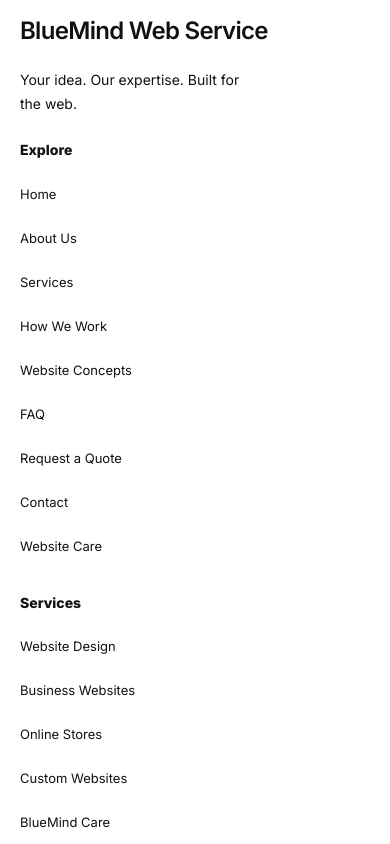
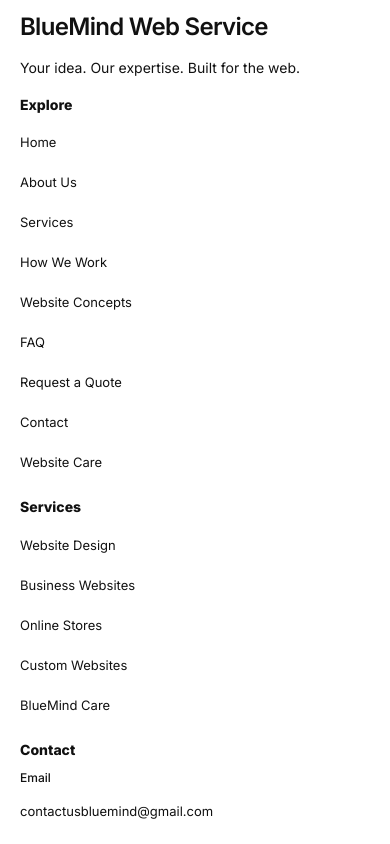
Before and after one commit to m1o223/bluem-ndwebs-rv-cefronend, a Next.js app: page /contact in a window 390 px wide. Shown: the part 1420-2264 px from the top of the page. Built offline with nearby package versions, Linux system fonts and the light colour scheme; no server answers.

Commit message:
Refine responsive footer layout

```diff
--- a/components/site-footer.module.css
+++ b/components/site-footer.module.css
@@ -2,16 +2,16 @@
 .columns { display: grid; grid-template-columns: 1.4fr 1fr 1fr 1.1fr; gap: 36px; padding-bottom: 36px; }
 .brand { display: inline-flex; align-items: center; gap: 10px; color: var(--bluemind-text); font-size: 24px; font-weight: 600; letter-spacing: -.7px; }
 .brandSection > p { max-width: 240px; margin: 18px 0 0; color: var(--bluemind-text); font-size: 14px; line-height: 1.8; }
-.footer h2 { margin: 0 0 14px; color: var(--bluemind-text); font-size: 14px; font-weight: 600; line-height: 1.6; }
+.footer h2 { margin: 0 0 10px; color: var(--bluemind-text); font-size: 14px; font-weight: 600; line-height: 1.6; }
 .footer ul { list-style: none; margin: 0; padding: 0; }
-.linkGroup a { display: inline-flex; align-items: center; min-height: 36px; font-size: 13px; line-height: 1.6; color: var(--bluemind-text); }
+.linkGroup a { display: inline-flex; align-items: center; min-height: 34px; max-width: 100%; font-size: 13px; line-height: 1.45; color: var(--bluemind-text); white-space: normal; }
 .footer a { text-underline-offset: 5px; border-radius: 4px; }
 .footer a:focus-visible { outline: 2px solid var(--bluemind-blue); outline-offset: 4px; border-radius: 3px; }
 .contact dl { margin: 0; }
 .contact dl > div + div { margin-top: 16px; }
 .contact dt { color: var(--bluemind-text); font-size: 12px; font-weight: 500; }
 .contact dd { margin: 7px 0 0; font-size: 13px; line-height: 1.8; color: var(--bluemind-text); overflow-wrap: anywhere; }
-.contact dd a { display: inline-flex; min-height: 36px; align-items: center; color: inherit; }
+.contact dd a { display: inline-flex; min-height: 34px; max-width: 100%; align-items: center; color: inherit; overflow-wrap: anywhere; }
 .contactLink { display: inline-flex; align-items: center; gap: 12px; min-height: 44px; margin-top: 10px; color: var(--bluemind-text); font-size: 13px; font-weight: 500; }
 .footer .note { margin: 12px 0 0; color: var(--bluemind-text); font-size: 11px; line-height: 1.8; }
 .middle { display: grid; grid-template-columns: minmax(0, 1fr); gap: 28px; padding-block: 30px; border-block: 1px solid #dfe4eb; }
@@ -36,5 +36,37 @@
 .bottom nav a { color: inherit; display: inline-flex; min-height: 36px; align-items: center; }
 .bottom .note { margin-top: 7px; }
 .copyright { margin: 0; color: var(--bluemind-text); font-size: 11px; line-height: 1.8; }
-@media (max-width: 1050px) { .columns { grid-template-columns: repeat(2, minmax(0, 1fr)); gap: 32px 48px; } .payments ul { flex-wrap: wrap; justify-content: flex-start; gap: 14px 12px; } .payments li { flex: 0 0 calc(16.666% - 10px); } .bottom { align-items: flex-start; flex-direction: column; gap: 20px; } }
-@media (max-width: 620px) { .footer { padding-block: 34px 24px; } .columns { grid-template-columns: minmax(0, 1fr); gap: 28px; padding-bottom: 28px; } .linkGroup a { min-height: 44px; } .middle { padding-block: 26px; } .bottom nav ul { gap: 12px 20px; } .payments ul { gap: 14px 8px; } .payments li { flex-basis: calc(33.333% - 6px); } .payments img { max-width: 82px; height: 30px; } .payments img[alt="Google Pay"] { max-width: 92px; height: 33px; } }
+@media (max-width: 1050px) {
+  .columns {
+    grid-template-columns: repeat(2, minmax(0, 1fr));
+    grid-template-areas: "brand brand" "explore services" "contact contact";
+    gap: 22px 36px;
+    padding-bottom: 26px;
+  }
+  .brandSection { grid-area: brand; }
+  .exploreGroup { grid-area: explore; }
+  .servicesGroup { grid-area: services; }
+  .contact { grid-area: contact; }
+  .brandSection > p { max-width: 520px; margin-top: 10px; }
+  .payments ul { flex-wrap: wrap; justify-content: flex-start; gap: 14px 12px; }
+  .payments li { flex: 0 0 calc(16.666% - 10px); }
+  .bottom { align-items: flex-start; flex-direction: column; gap: 16px; }
+  :global(body[data-bottom-navigation="true"]) .footer { padding-bottom: calc(110px + env(safe-area-inset-bottom)); }
+}
+
+@media (max-width: 620px) {
+  .footer { padding-block: 30px 24px; }
+  .columns {
+    grid-template-columns: minmax(0, 1fr);
+    grid-template-areas: "brand" "explore" "services" "contact";
+    gap: 18px;
+    padding-bottom: 22px;
+  }
+  .linkGroup a { min-height: 40px; }
+  .middle { gap: 22px; padding-block: 22px; }
+  .bottom nav ul { gap: 10px 18px; }
+  .payments ul { gap: 14px 8px; }
+  .payments li { flex-basis: calc(33.333% - 6px); }
+  .payments img { max-width: 82px; height: 30px; }
+  .payments img[alt="Google Pay"] { max-width: 92px; height: 33px; }
+}
--- a/components/site-footer.tsx
+++ b/components/site-footer.tsx
@@ -15,8 +15,8 @@ export default function SiteFooter({ textEffects = false }: { textEffects?: bool
           <Link href="/" className={styles.brand} aria-label="BlueMind Web Service home"><span>BlueMind Web Service</span></Link>
           <p>{config.brandTagline}</p>
         </div>
-        <nav aria-label="Footer explore" className={styles.linkGroup}><h2>Explore</h2><ul>{config.explore.map(([href,label]) => <li key={href}><Link href={href}><TextActionLabel enabled={textEffects}>{label}</TextActionLabel></Link></li>)}</ul></nav>
-        <nav aria-label="Footer services" className={styles.linkGroup}><h2>Services</h2><ul>{config.services.map(([href,label]) => <li key={label}><Link href={href}><TextActionLabel enabled={textEffects}>{label}</TextActionLabel></Link></li>)}</ul></nav>
+        <nav aria-label="Footer explore" className={`${styles.linkGroup} ${styles.exploreGroup}`}><h2>Explore</h2><ul>{config.explore.map(([href,label]) => <li key={href}><Link href={href}><TextActionLabel enabled={textEffects}>{label}</TextActionLabel></Link></li>)}</ul></nav>
+        <nav aria-label="Footer services" className={`${styles.linkGroup} ${styles.servicesGroup}`}><h2>Services</h2><ul>{config.services.map(([href,label]) => <li key={label}><Link href={href}><TextActionLabel enabled={textEffects}>{label}</TextActionLabel></Link></li>)}</ul></nav>
         <section className={styles.contact} aria-labelledby="footer-contact-title"><h2 id="footer-contact-title">Contact</h2>
           <dl><div><dt>Email</dt><dd><a href={`mailto:${config.contact.email}`}><TextActionLabel enabled={textEffects}>{config.contact.email}</TextActionLabel></a></dd></div></dl>
           <Link href="/contact" className={styles.contactLink}><TextActionLabel enabled={textEffects}>Contact Us</TextActionLabel> <span aria-hidden="true">→</span></Link>
```
